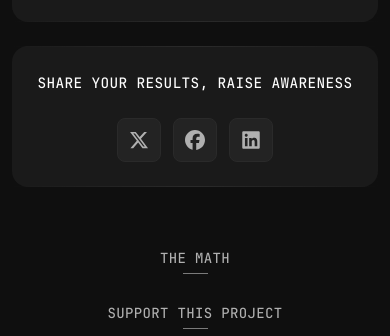
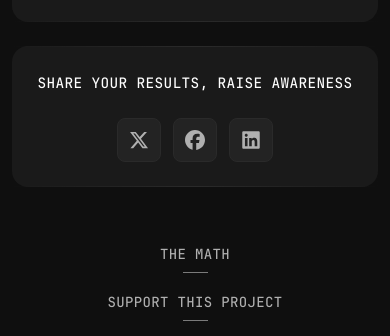
Before and after one commit to redistributed-net/redistributed, a plain HTML site: page index.html in a window 390 px wide. Shown: the part 753-1089 px from the top of the page. Drawn offline with Linux system fonts and the light colour scheme.

Commit message:
Update index.html

```diff
--- a/index.html
+++ b/index.html
@@ -663,7 +663,7 @@
 
   	 .control-label {
     	 margin-bottom: 1rem;
-    	 max-width: 220px;
+    	 max-width: 280px;
     	 font-size: 0.7rem;
   	 }
 
@@ -747,13 +747,6 @@
   	 .footer-line-2 {
     	 display: none;
   	 }
-
-         .footer-line-1 a {
-         line-height: 1.2;
-         padding: 0.4rem 0;
-         display: block;
-         text-align: center;
-         }
 
   	 .modal-content {
     	 padding: 1.5rem;
```
